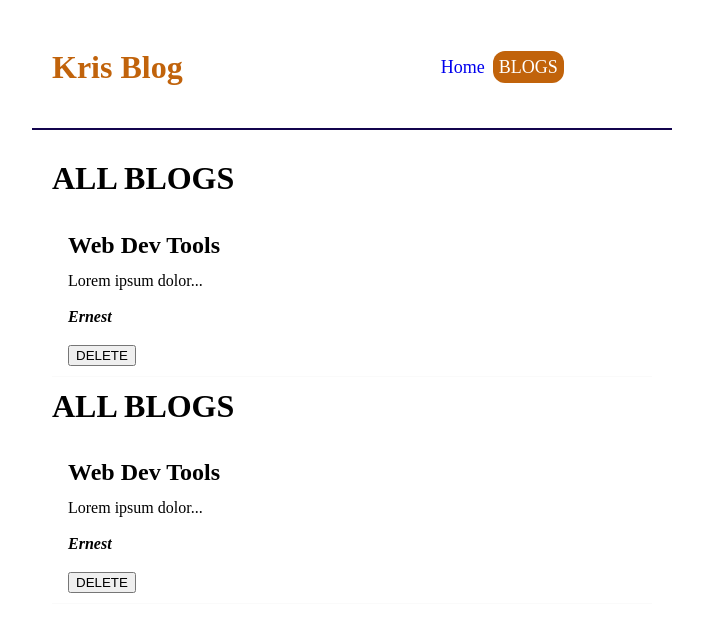
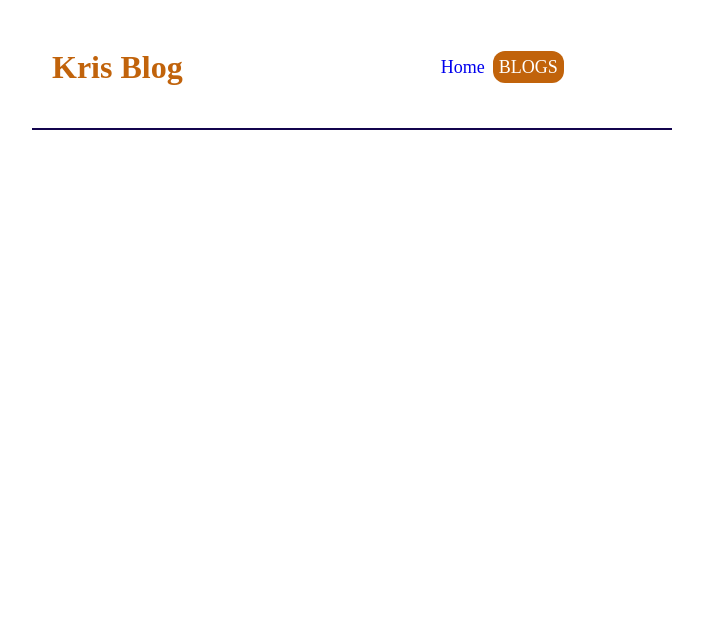
Before and after one commit to ernestkris6/web, a React (Create React App) app: page / in a window 1280 px wide. Shown: the top 632 px of the page, without its empty margins (288-991 px from the left). Built offline with nearby package versions, Linux system fonts and the light colour scheme; data requests are answered from the project's data file.

Commit message:
response

```diff
--- a/src/Pages/Home.js
+++ b/src/Pages/Home.js
@@ -23,7 +23,8 @@ const Home = () => {
         setTimeout(() => {
          fetch(' http://localhost:8000/blogs')
          .then(res => {
-            return res.json()
+            // return res.json()
+            console.log(res);
          })
          .then(data => {
             setBlogs(data)
```
